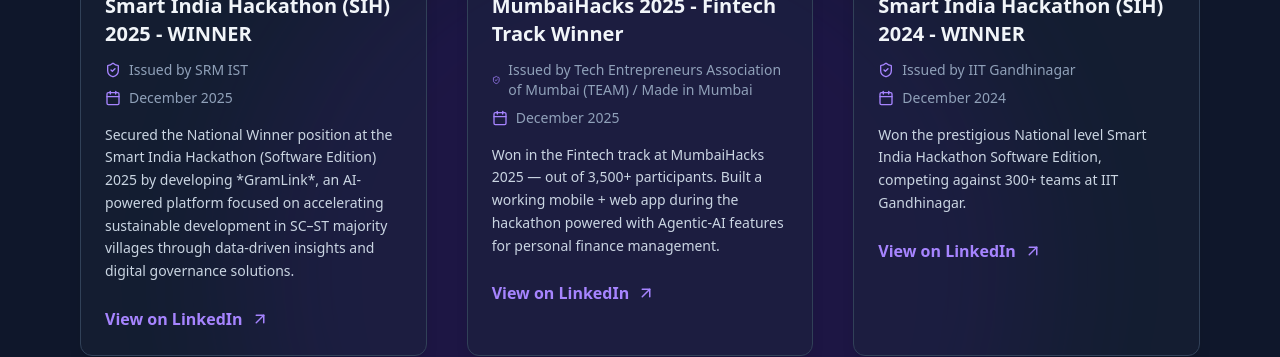
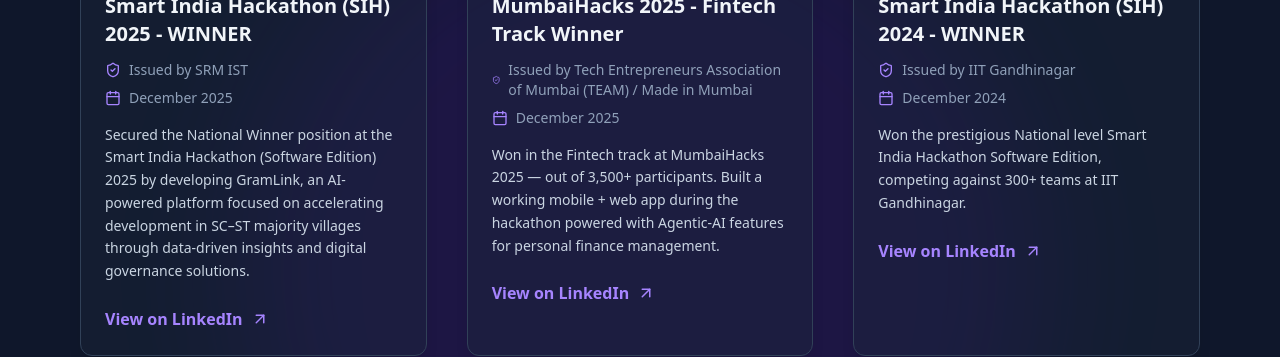
Before and after one commit to ShravaniR2412/Portfolio, a Next.js app: page / in a window 1280 px wide. Shown: the part 3340-3697 px from the top of the page. Built offline with nearby package versions, Linux system fonts and the light colour scheme.

Commit message:
Update SIH 2025 achievement details
Revised the description and LinkedIn URL for the Smart India Hackathon (SIH) 2025 achievement to reflect updated project details and a new reference link.

```diff
--- a/src/app/components/achievements.jsx
+++ b/src/app/components/achievements.jsx
@@ -9,8 +9,8 @@
         title: 'Smart India Hackathon (SIH) 2025 - WINNER',
         organizer: 'Issued by SRM IST',
         date: 'December 2025',
-        description: 'Secured the National Winner position at the Smart India Hackathon (Software Edition) 2025 by developing *GramLink*, an AI-powered platform focused on accelerating sustainable development in SC–ST majority villages through data-driven insights and digital governance solutions.',
-        linkedinUrl: 'https://www.linkedin.com/posts/shravanirasam02_smartindiahackathon-innovation-ministryofhousingandurbanaffairs-activity-7273977337908518912-u-_a?utm_source=share&utm_medium=member_desktop&rcm=ACoAAEdPJAMBIAXibJ0ZIfY2ZzxURbx4KKtbX18'
+        description: 'Secured the National Winner position at the Smart India Hackathon (Software Edition) 2025 by developing GramLink, an AI-powered platform focused on accelerating development in SC–ST majority villages through data-driven insights and digital governance solutions.',
+        linkedinUrl: 'https://www.linkedin.com/posts/shravanirasam02_sih2025-smartindiahackathon-codinggurus-activity-7404406255827468288-Lg58?utm_source=share&utm_medium=member_desktop&rcm=ACoAAEdPJAMBIAXibJ0ZIfY2ZzxURbx4KKtbX18'
     },
      {
         imageUrl: '/awards/MumbaiHacks2025.jpeg',
```
